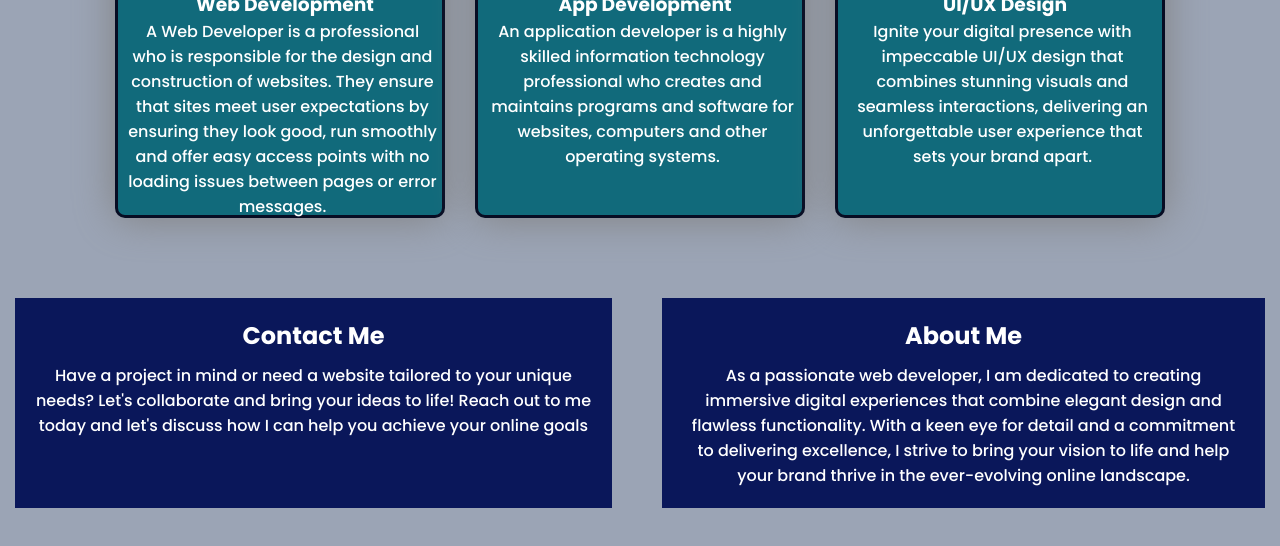
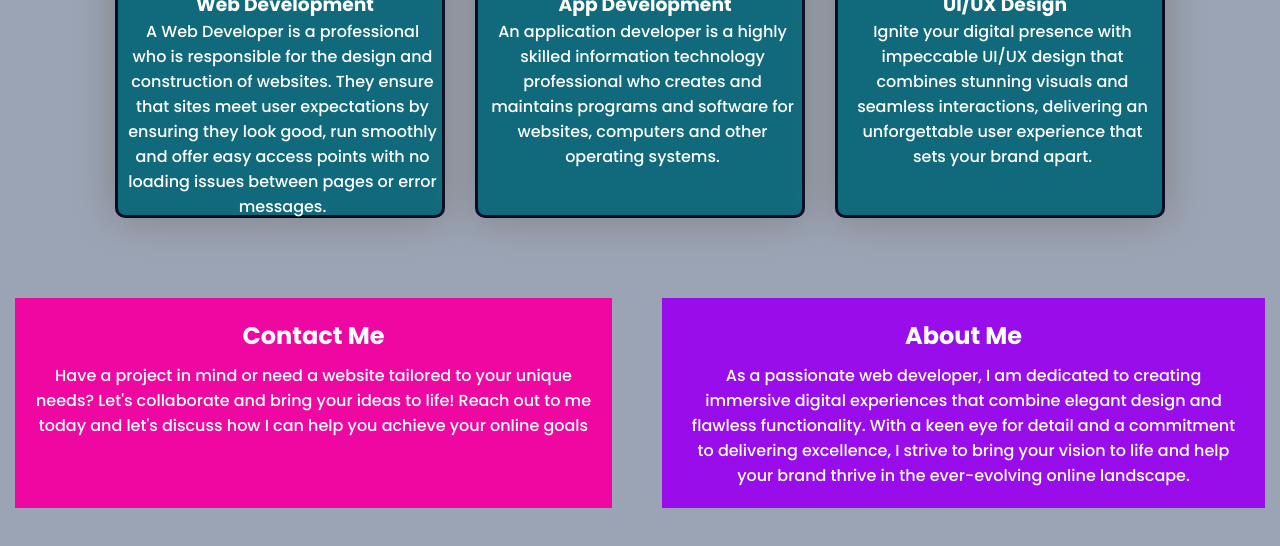
Before and after one commit to Manoj00112233/Developer-Portfolio-Landing-Page, a plain HTML site: page index.html in a window 1280 px wide. Shown: the part 1352-1898 px from the top of the page. Drawn offline with Linux system fonts and the light colour scheme.

Commit message:
second commit

```diff
--- a/styles.css
+++ b/styles.css
@@ -149,14 +149,14 @@
     gap: 50px;
 }
 .info1{
-    background-color: rgb(10, 23, 90);
+    background-color: rgb(238, 8, 161);
     color: white;
     padding: 20px;
     grid-area: 1 / 1 / 2 / 2;
     text-align: center;
 }
 .info2{
-    background-color: rgb(10, 23, 90);
+    background-color: rgb(153, 13, 235);
     color: white;
     padding: 20px;
     grid-area: 1 / 2 / 2 / 3;
```
